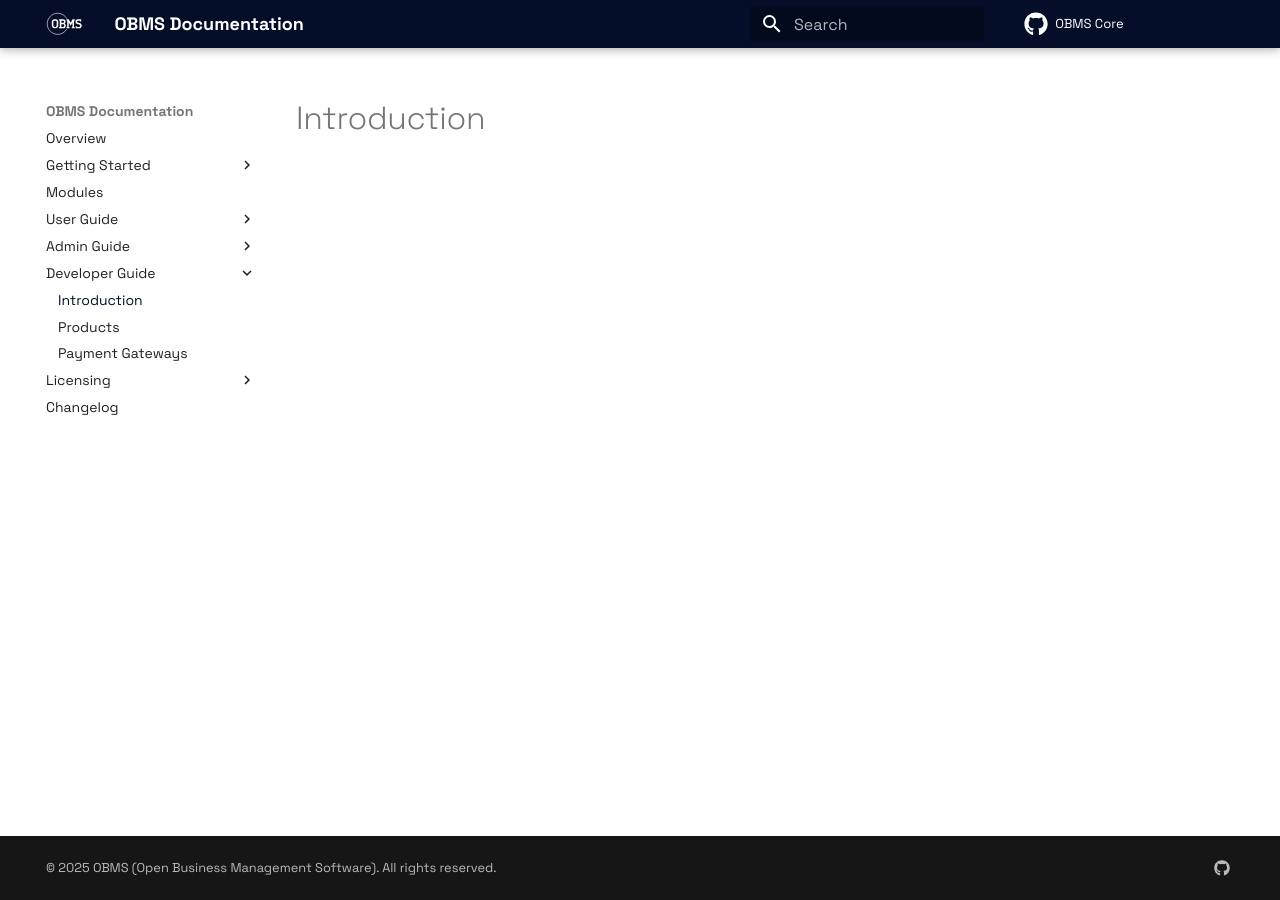
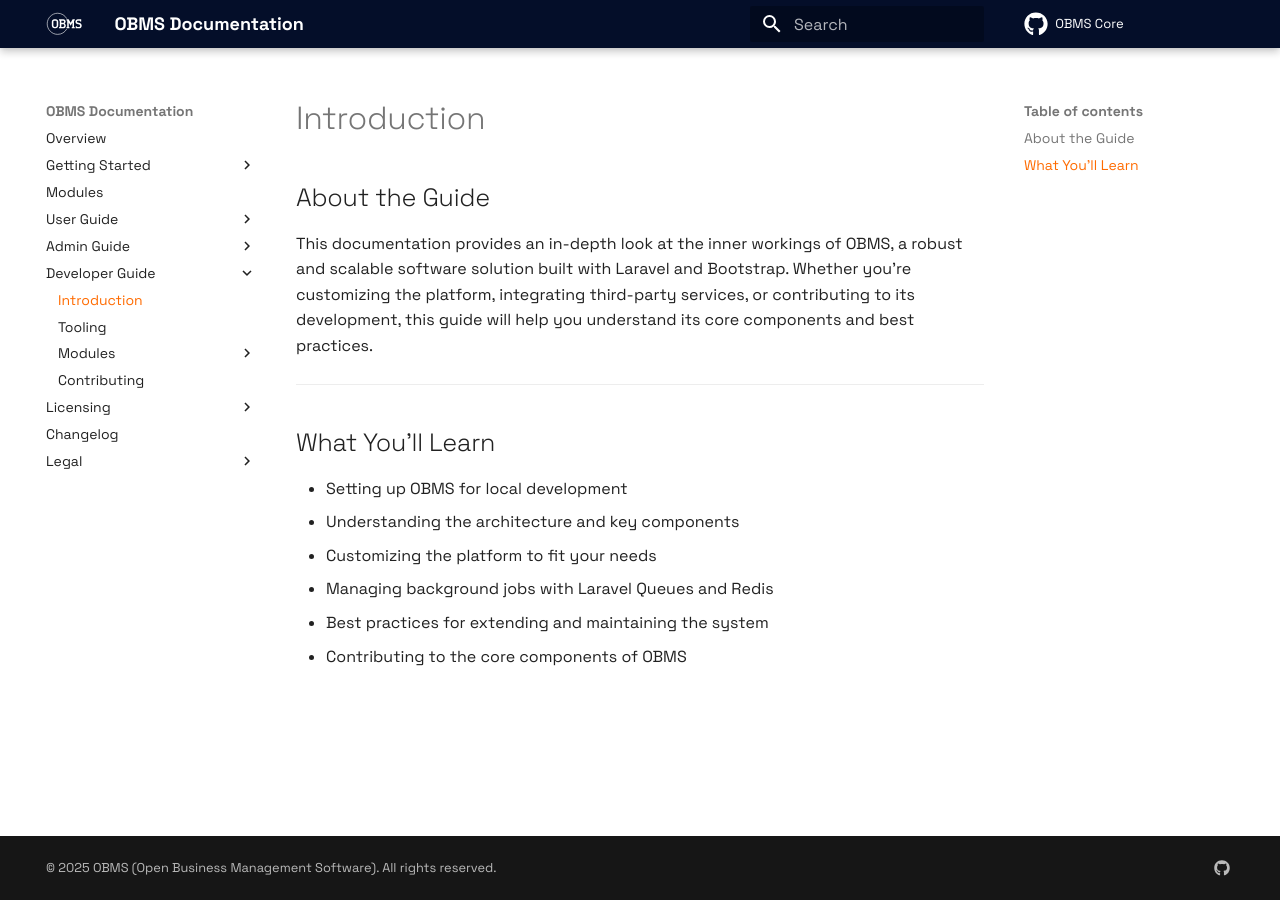
Before and after one commit to OBMS-Open-Business-Management-Software/documentation, an MkDocs documentation site: the page built from docs/developer_guide/intro.md, in a window 1280 px wide. Built offline with MkDocs 1.6.1 and Material for MkDocs 9.7.7, drawn with Linux system fonts in a browser that asks for light colours; comment, search, counter and statistics services are not loaded.

Commit message:
feat: legal links

```diff
--- a/docs/developer_guide/intro.md
+++ b/docs/developer_guide/intro.md
@@ -1 +1,15 @@
 # Introduction
+
+## About the Guide
+
+This documentation provides an in-depth look at the inner workings of OBMS, a robust and scalable software solution built with Laravel and Bootstrap. Whether you're customizing the platform, integrating third-party services, or contributing to its development, this guide will help you understand its core components and best practices.
+
+---
+
+## What You'll Learn
+- Setting up OBMS for local development
+- Understanding the architecture and key components
+- Customizing the platform to fit your needs
+- Managing background jobs with Laravel Queues and Redis
+- Best practices for extending and maintaining the system
+- Contributing to the core components of OBMS
--- /dev/null
+++ b/docs/js/extra.js
@@ -0,0 +1,6 @@
+document.addEventListener("DOMContentLoaded", function () {
+    document.querySelectorAll('nav a[href^="http"]').forEach(function (link) {
+        link.setAttribute("target", "_blank");
+        link.setAttribute("rel", "noopener noreferrer");
+    });
+});
--- a/docs/stylesheets/extra.css
+++ b/docs/stylesheets/extra.css
@@ -2,7 +2,8 @@
     --md-primary-fg-color:        #040E29;
     --md-primary-fg-color--light: #FFFFFF;
     --md-primary-fg-color--dark:  #040E29;
-    --md-accent-fg-color:        #040E29;
+    --md-accent-fg-color:        #FF6B00;
     --md-accent-fg-color--light: #FFFFFF;
-    --md-accent-fg-color--dark:  #040E29;
+    --md-accent-fg-color--dark:  #FF6B00;
+    --md-typeset-a-color:  #FF6B00;
 }
--- a/mkdocs.yml
+++ b/mkdocs.yml
@@ -24,6 +24,8 @@ extra:
       link: https://github.com/OBMS-Open-Business-Management-Software/core
 extra_css:
   - stylesheets/extra.css
+extra_javascript:
+  - js/extra.js
 nav:
   - Overview: index.md
   - Getting Started:
@@ -42,9 +44,16 @@ nav:
     - WebDAV Server: admin_guide/webdav.md
   - Developer Guide:
     - Introduction: developer_guide/intro.md
-    - Products: developer_guide/products.md
-    - Payment Gateways: developer_guide/payment_gateways.md
+    - Tooling: developer_guide/tooling.md
+    - Modules:
+      - Core: developer_guide/modules/core.md
+      - Products: developer_guide/modules/products.md
+      - Payment Gateways: developer_guide/modules/payment_gateways.md
+    - Contributing: developer_guide/contributing.md
   - Licensing:
     - Software License: misc/license.md
     - Enterprise Agreement: misc/enterprise_agreement.md
   - Changelog: misc/changelog.md
+  - Legal:
+    - Imprint: https://ipvx.io/rechtliches/impressum
+    - Privacy Policy: https://ipvx.io/rechtliches/datenschutzbestimmungen
```
Also changed, not shown: docs/developer_guide/contributing.md (added, +1 -0 lines), docs/developer_guide/modules/core.md (added, +1 -0 lines), docs/developer_guide/tooling.md (added, +1 -0 lines), docs/developer_guide/modules/payment_gateways.md (renamed from docs/developer_guide/payment_gateways.md), docs/developer_guide/modules/products.md (renamed from docs/developer_guide/products.md).
